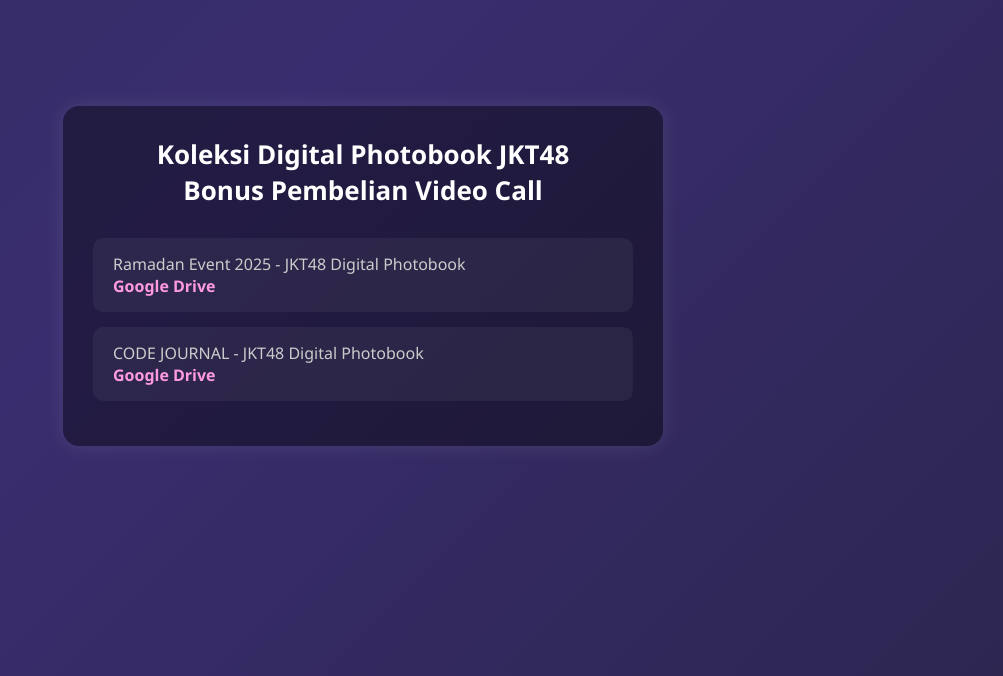
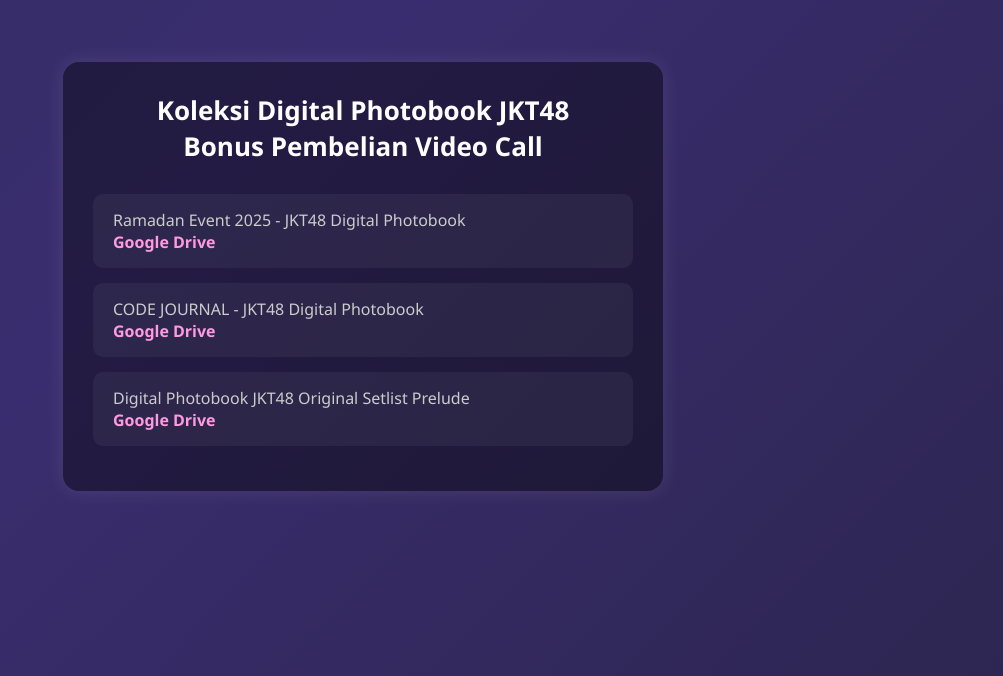
Before and after one commit to beritajkt48/a, a plain HTML site: page photobook/index.html in a window 1280 px wide. Shown: the part 124-800 px from the top of the page, without its empty margins (277-1280 px from the left). Drawn offline with Linux system fonts and the light colour scheme.

Commit message:
Update index.html

```diff
--- a/photobook/index.html
+++ b/photobook/index.html
@@ -90,6 +90,10 @@
         <span class="label">CODE JOURNAL - JKT48 Digital Photobook</span>
         <a href="https://drive.google.com/file/d/1WJ4Y3KLaLdIswivxgQWcDpmb0Nvkt59L/view?usp=sharing" target="_blank">Google Drive</a>
       </li>
+      <li>
+        <span class="label">Digital Photobook JKT48 Original Setlist Prelude</span>
+        <a href="https://drive.google.com/BELUMDIUPDATE" target="_blank">Google Drive</a>
+      </li>
     </ul>
   </div>
 
```
